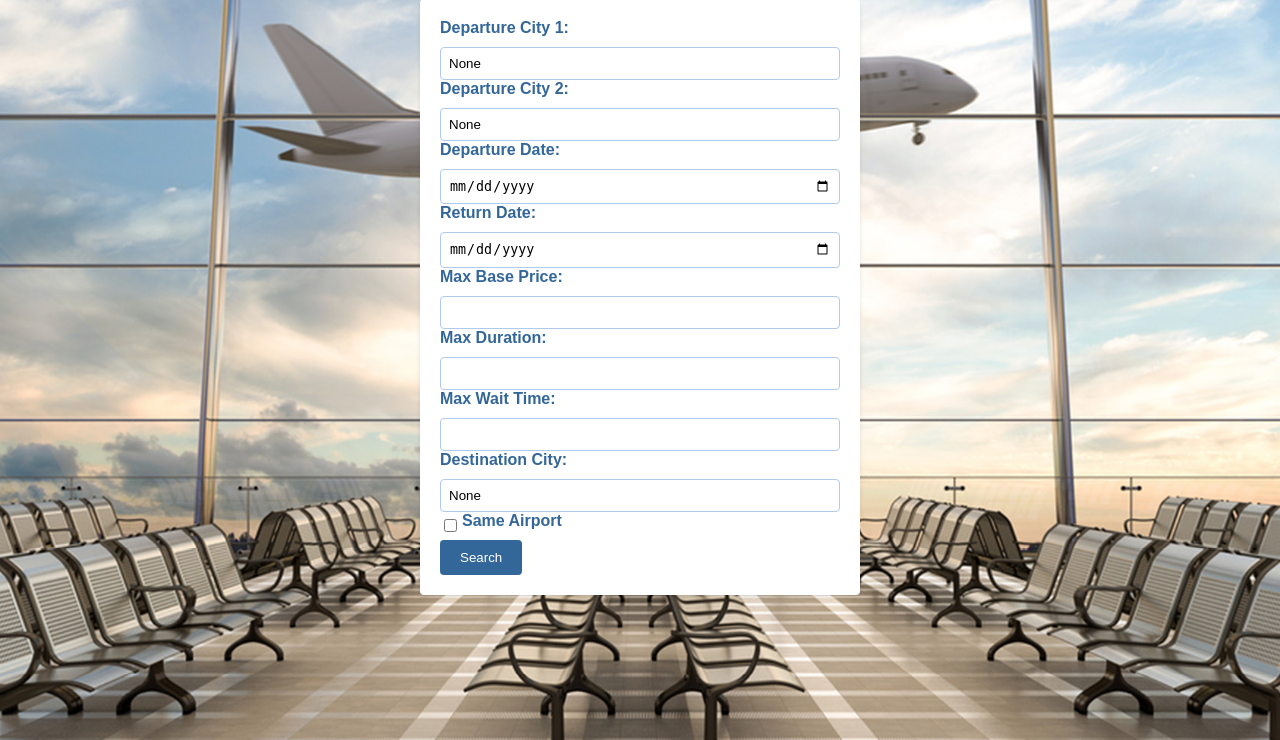
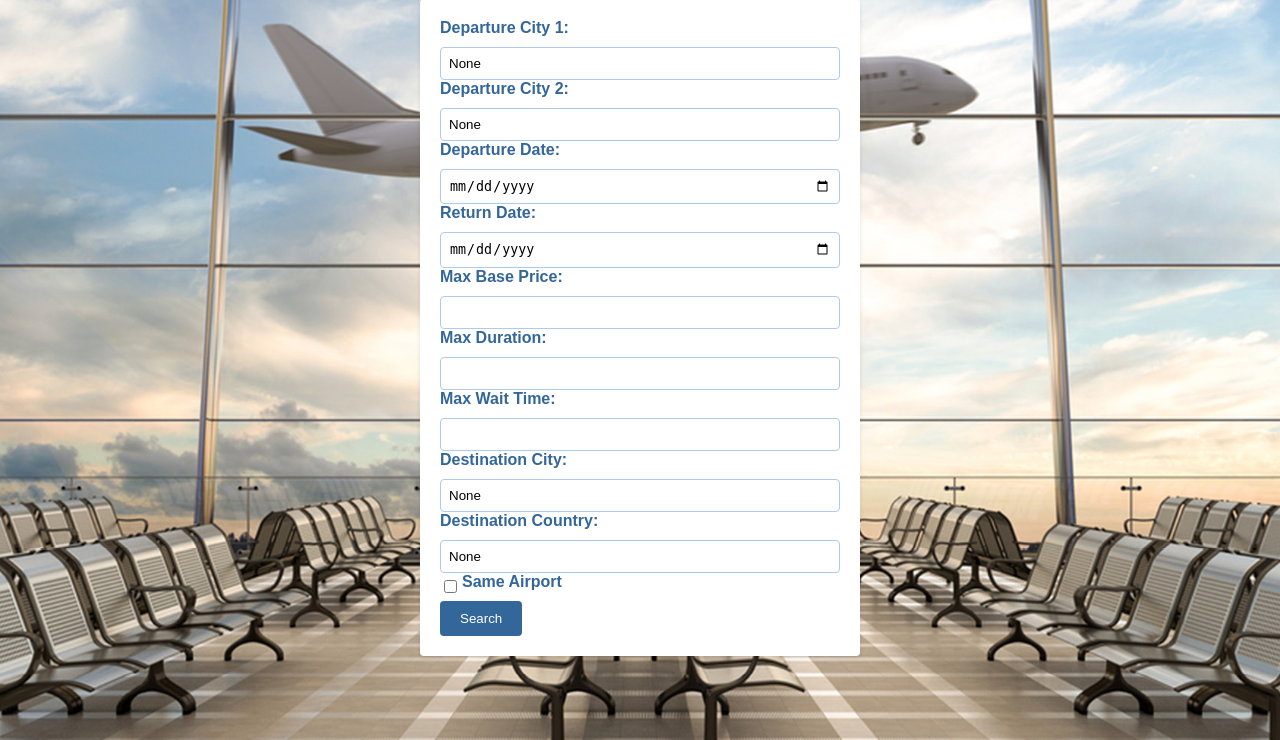
Before and after one commit to DadeOrsu/Fly2Meet, a Flask app: page / in a window 1280 px wide. Shown: the part 80-820 px from the top of the page. Run offline with Flask 3, Linux system fonts and the light colour scheme.

Commit message:
aggiunta ricerca in base al country

```diff
--- a/app.py
+++ b/app.py
@@ -54,6 +54,7 @@ def search_flights():
     max_duration = request.form.get('max_duration')
     max_wait_time = request.form.get('max_wait_time')
     destination = request.form.get('destination')
+    destination_country = request.form.get('destination_country')
     same_airport = request.form.get('same_airport')
     # scrittura dei dati
     print(
@@ -65,13 +66,16 @@ def search_flights():
         f"max_duration: {max_duration}\n"
         f"max_wait_time: {max_wait_time}\n"
         f"destination: {destination}\n"
+        f"destination_country: {destination_country}\n"
         f"same_airport: {same_airport}\n"
     )
     iata_departure_city_1 = get_iata_code(departure_city_1)
     time.sleep(2)
     iata_departure_city_2 = get_iata_code(departure_city_2)
     time.sleep(2)
-    if destination is None:
+    all_flight_offers = []
+    second_city_offers = []
+    if destination is None and destination_country is None:
         # richiesta delle flight inspirations per la prima città di partenza
         flights = get_flight_inspirations(iata_departure_city_1)
         # richiesta delle flight offers per la prima città di partenza
@@ -100,22 +104,43 @@ def search_flights():
             second_city_offers.extend(fo['data'])
 
     else:
-        iata_destination = get_iata_code(destination)
-        time.sleep(2)
-        all_flight_offers = get_flight_offers(iata_departure_city_1, iata_destination, departure_date, return_date,
-                                              max_base_price)
-        all_flight_offers = all_flight_offers['data']
-        time.sleep(2)
-        second_city_offers = get_flight_offers(iata_departure_city_2, iata_destination, departure_date, return_date,
-                                               max_base_price)
-        second_city_offers = second_city_offers['data']
+        if destination != 'None':
+            print("Destinazione non è None")
+            iata_destination = get_iata_code(destination)
+            time.sleep(2)
+            response = get_flight_offers(iata_departure_city_1, iata_destination, departure_date, return_date,
+                                         max_base_price)
+            all_flight_offers.extend(response['data'])
+            time.sleep(2)
+            response = get_flight_offers(iata_departure_city_2, iata_destination, departure_date, return_date,
+                                         max_base_price)
+            second_city_offers.extend(response['data'])
+        if destination_country != 'None':
+            print("Destinazione country non è None")
+            (lat, lon) = get_country_center_coordinates(destination_country)
+            time.sleep(2)
+            print(lat, lon)
+            time.sleep(2)
+            response = get_airports_from_country_center_coordinates(lat, lon)
+            time.sleep(2)
+            target_country_airports = response
+            print(target_country_airports)
+            target_country_airports_iata = [airport['iataCode'] for airport in target_country_airports]
+            for iata in target_country_airports_iata:
+                time.sleep(2)
+                response = get_flight_offers(iata_departure_city_1, iata, departure_date, return_date,
+                                             max_base_price)
+                all_flight_offers.extend(response['data'])
+                time.sleep(2)
+                response = get_flight_offers(iata_departure_city_2, iata, departure_date, return_date,
+                                             max_base_price)
+                second_city_offers.extend(response['data'])
 
     prolog_facts = prolog_flight_parser(all_flight_offers)
     prolog_file = open('prolog_facts.pl', 'w')
     prolog_file.write('\n'.join(prolog_facts))
     prolog_file.close()
-    return render_template("results.html", all_flight_offers=all_flight_offers,
-                           second_city_offers=second_city_offers)
+    return render_template("results.html", all_flight_offers=all_flight_offers, second_city_offers=second_city_offers)
 
 
 @app.route('/')
--- a/templates/index.html
+++ b/templates/index.html
@@ -36,6 +36,9 @@
         <label for="destination">Destination City:</label>
         <input type="text" id="destination" name="destination" value="{{ request.form.get('destination') }}">
 
+        <label for="destination_country">Destination Country:</label>
+        <input type="text" id="destination_country" name="destination_country" value="{{ request.form.get('destination_country')}}" >
+
         <div class="checkbox">
             <input type="checkbox" id="same_airport" name="same_airport">
             <label for="same_airport">Same Airport</label>
```
Also changed, not shown: utils/helpers.py (+33 -0 lines), 1 other file.
